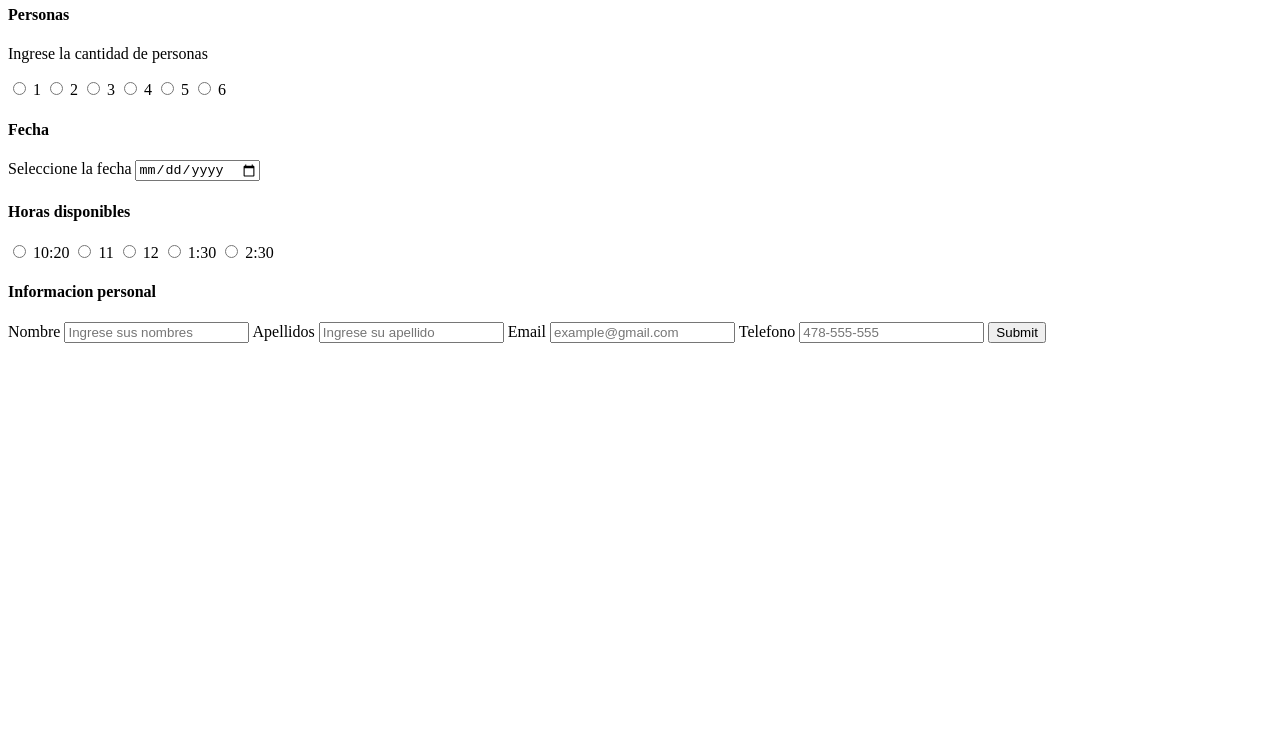
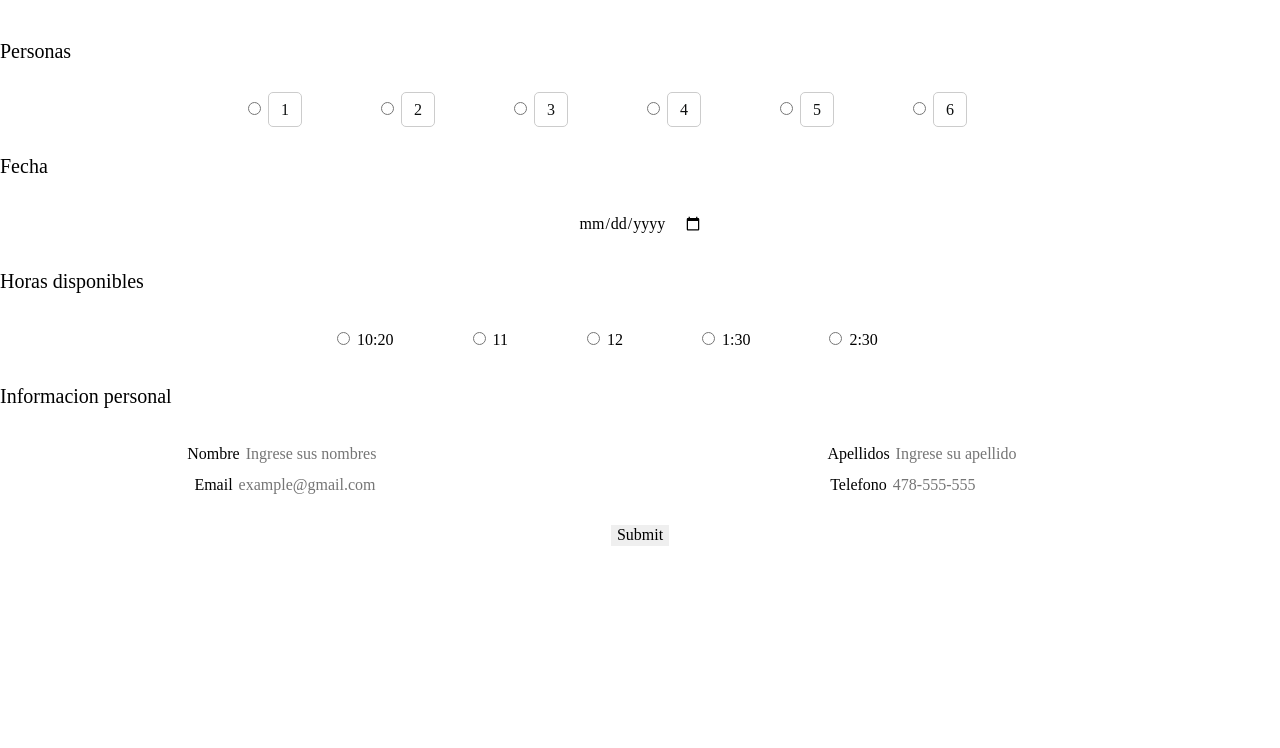
Before and after one commit to aomineDev/Criollo-y-Punto, a plain HTML site: page reservaciones.html in a window 1280 px wide. Shown: the part 62-810 px from the top of the page. Drawn offline with Linux system fonts and the light colour scheme.

Commit message:
Reservaciones

```diff
--- a/css/layout/_nosotros.css
+++ b/css/layout/_nosotros.css
@@ -1,5 +1,5 @@
 /* NOSOTROS */
 
 .nosotros {
-  font-size: var(--large-text);
+  font-size: large;
 }
--- /dev/null
+++ b/css/layout/_reservaciones.css
@@ -0,0 +1,68 @@
+.reservations {
+    text-align: center;
+    font-size: 25px;
+    margin: 10px;
+}
+
+.person {
+    font-size: 20px;
+}
+
+.people-selector {
+    text-align: center;
+}
+
+.people-selector__option {
+    color: rgb(13, 15, 15);
+    display: inline;
+    margin-right: 70px;
+}
+
+.people-selector__label {
+    border: 1px solid #ccc;
+    padding: 8px 12px;
+    cursor: pointer;
+    border-radius: 5px;
+    transition: 0.2s;
+}
+
+.date {
+    font-size: 20px;
+}
+
+.date-selector {
+    text-align: center;
+}
+
+.schedules {
+    font-size: 20px;
+}
+
+.schedules-selector {
+    text-align: center;
+}
+
+.schedules-selector__option {
+    display: inline;
+    margin-right: 70px;
+
+}
+
+.personal-information {
+    font-size: 20px;
+}
+
+.personal-information-form {
+    text-align: center;
+    display: grid; /* Usamos CSS Grid para la disposición de los campos */
+    grid-template-columns: 1fr 1fr; /* Crea dos columnas de igual ancho */
+    gap: 10px; /* Espacio entre las columnas y las filas */
+    margin-bottom: 20px; /* Espacio debajo del formulario */
+}
+
+.botonenviar {
+
+  /* Estilos para el contenedor del botón enviar */
+  grid-column: 1 / 3; /* Ocupa ambas columnas */
+  margin-top: 20px; /* Espacio encima del botón */
+}
--- /dev/null
+++ b/css/layout/_testimonios.css
@@ -0,0 +1,11 @@
+.testimonial_tittle{
+    text-align: center;
+    font-size: 30px;
+
+}
+.testimonial{
+    color: rgb(2, 2, 2);
+}
+.testimonial-author{
+    text-align: center;
+}
--- a/css/styles.css
+++ b/css/styles.css
@@ -6,3 +6,5 @@
 
 /* LAYOUT */
 @import './layout/_nosotros.css';
+@import './layout/_testimonios.css';
+@import './layout/_reservaciones.css';
--- a/reservaciones.html
+++ b/reservaciones.html
@@ -5,62 +5,111 @@
     <meta charset="UTF-8">
     <meta name="viewport" content="width=device-width, initial-scale=1.0">
     <meta name="description" content="Aqui podras ver el apartado de reservaciones">
+    <link rel="stylesheet" href="css/styles.css">
 
-    <title>Document</title>
+    <title>Reservaciones</title>
 </head>
 
 <body>
     <header>
-        <h2>Reservaciones</h2>
+        <h2 class="reservations">Reservaciones</h2>
     </header>
-    <section>
-        <h4>Personas</h4>
-
-        <p>Ingrese la cantidad de personas</p>
-        <input type="radio" name="cantidad-personas" id="1">
-        <label for="1">1</label>
-        <input type="radio" name="cantidad-personas" id="2">
-        <label for="2">2</label>
-        <input type="radio" name="cantidad-personas" id="3">
-        <label for="3">3</label>
-        <input type="radio" name="cantidad-personas" id="4">
-        <label for="4">4</label>
-        <input type="radio" name="cantidad-personas" id="5">
-        <label for="5">5</label>
-        <input type="radio" name="cantidad-personas" id="6">
-        <label for="6">6</label>
-    </section>
-    <section>
-        <h4>Fecha</h4>
-        <label for="fecha-evento">Seleccione la fecha</label>
+    <br>
+    <br>
+    <br>
+    <h4 class="person">Personas</h4>
+    <br>
+    <br>
+    <div class="people-selector">
+        <div class="people-selector__option">
+            <input type="radio" name="cantidad-personas" id="person-1" value="1" class="people-selector__input">
+            <label for="person-1" class="people-selector__label">1</label>
+        </div>
+        <div class="people-selector__option">
+            <input type="radio" name="cantidad-personas" id="person-2" value="2" class="people-selector__input">
+            <label for="person-2" class="people-selector__label">2</label>
+        </div>
+        <div class="people-selector__option">
+            <input type="radio" name="cantidad-personas" id="person-3" value="3" class="people-selector__input">
+            <label for="person-3" class="people-selector__label">3</label>
+        </div>
+        <div class="people-selector__option">
+            <input type="radio" name="cantidad-personas" id="person-4" value="4" class="people-selector__input">
+            <label for="person-4" class="people-selector__label">4</label>
+        </div>
+        <div class="people-selector__option">
+            <input type="radio" name="cantidad-personas" id="person-5" value="5" class="people-selector__input">
+            <label for="person-5" class="people-selector__label">5</label>
+        </div>
+        <div class="people-selector__option">
+            <input type="radio" name="cantidad-personas" id="person-6" value="6" class="people-selector__input">
+            <label for="person-6" class="people-selector__label">6</label>
+        </div>
+    </div>
+    <br>
+    <br>
+    <h4 class="date">Fecha</h4>
+    <br>
+    <br>
+    <div class="date-selector">
         <input type="date" id="fecha-evento" name="fecha-evento">
-    </section>
-    <section>
-        <h4>Horas disponibles</h4>
+    </div>
+    <br>
+    <br>
+    <h4 class="schedules">Horas disponibles</h4>
+    <br>
+    <br>
+    <div class="schedules-selector">
+        <div class="schedules-selector__option">
             <input type="radio" name="horarios" id="10:20">
             <label for="10:20">10:20</label>
+        </div>
+        <div class="schedules-selector__option">
             <input type="radio" name="horarios" id="11">
             <label for="11">11</label>
+        </div>
+        <div class="schedules-selector__option">
             <input type="radio" name="horarios" id="12">
             <label for="12">12</label>
+        </div>
+        <div class="schedules-selector__option">
             <input type="radio" name="horarios" id="1:30">
             <label for="1:30">1:30</label>
+        </div>
+        <div class="schedules-selector__option">
             <input type="radio" name="horarios" id="2:30">
             <label for="2:30">2:30</label>
-
-    </section>
-    <section>
-        <h4>Informacion personal</h4>
+        </div>
+    </div>
+    <br>
+    <br>
+    <h4 class="personal-information">Informacion personal</h4>
+    <br>
+    <br>
+    <div class="personal-information-form">
+        <div>
             <label for="nombre">Nombre</label>
             <input type="text" id="nombre" required="" placeholder="Ingrese sus nombres">
+        </div>
+        <div>
             <label for="apellido">Apellidos</label>
+
             <input type="text" id="apellido" required="" placeholder="Ingrese su apellido">
+        </div>
+        <div>
             <label for="nombre">Email</label>
+
             <input type="email" id="email" required="" placeholder="example@gmail.com">
+        </div>
+        <div>
             <label for="nombre">Telefono</label>
             <input type="tel" id="telefono" required="" placeholder="478-555-555">
+        </div>
+        <div class="botonenviar">
             <input type="submit" name="botonenviar" id="botonenviarreserva">
-    </section>
+        </div>
+    </div>
+
 </body>
 
 </html>
```
Also changed, not shown: index.html (+64 -0 lines), nosotros.html (+2 -1 lines), testimonios.html (deleted, +0 -70 lines). Lines whose indentation alone changed are shown as unchanged.
